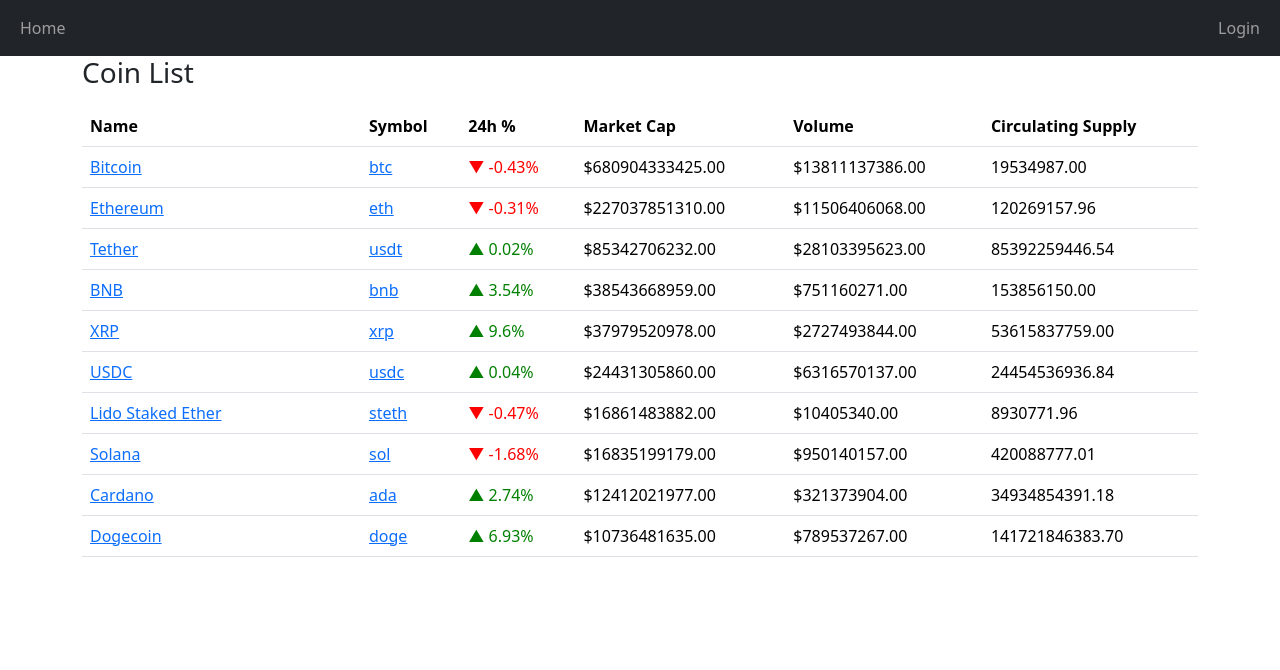
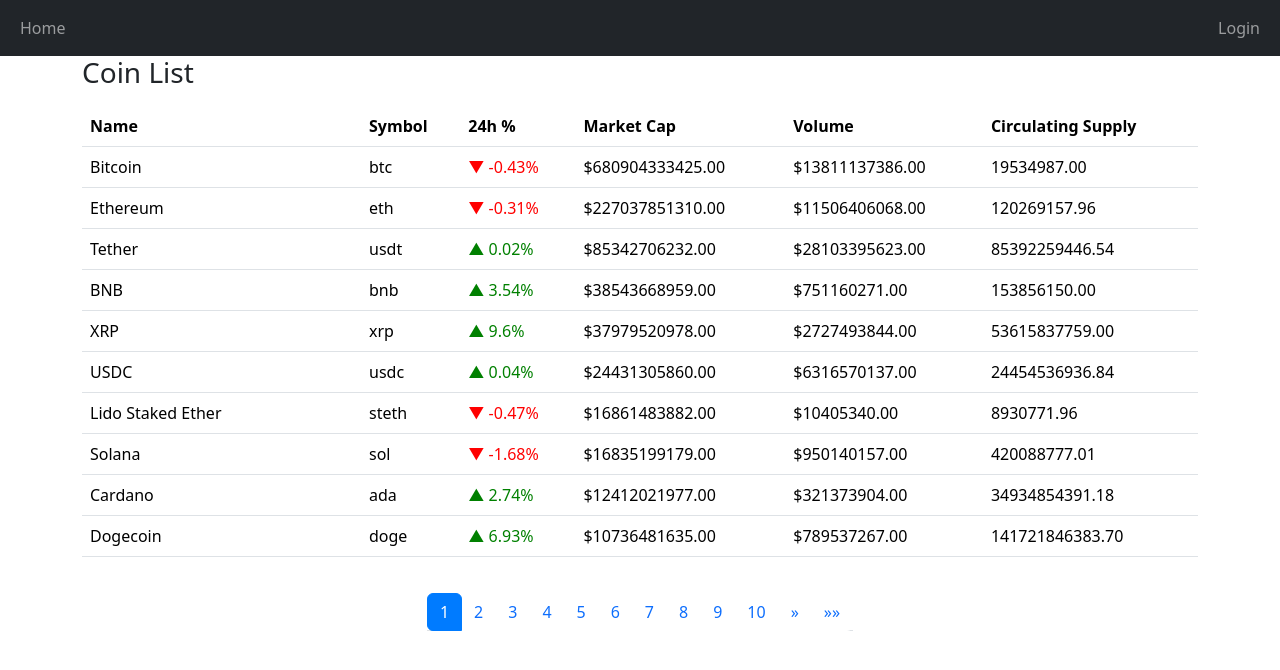
Before and after one commit to Flash-7/CryptoProject, a Django app: page /coins/ in a window 1280 px wide. Shown: the top 670 px of the page. Run offline with Django 4.2, Linux system fonts and the light colour scheme; data comes from the database, SQL or seed files in the repository.

Commit message:
Pagination and Highlight page commit

```diff
--- a/cryptoapp/templates/cryptoapp/coin_list.html
+++ b/cryptoapp/templates/cryptoapp/coin_list.html
@@ -23,12 +23,15 @@
             font-size: 1.2em; /* Adjust the size as needed */
             line-height: 0;
         }
+        .pagination {
+            margin-top: 20px;
+        }
     </style>
 
     <h1 class="h3 mb-3">Coin List</h1>
     <div class="table-responsive">
         <table class="table">
-            <thead class ="thead-light">
+            <thead class="thead-light">
                 <tr>
                     <th class="w-25">Name</th>
                     <th class="w-15">Symbol</th>
@@ -40,9 +43,9 @@
             </thead>
             <tbody>
                 {% for coin in coins %}
-                <tr class="py-4" >
-                    <td class="w-25"><a href="{% url 'cryptoapp:coin_details' coin.id %}">{{ coin.name }}</a></td>
-                    <td class="w-15"><a href="{% url 'cryptoapp:coin_details' coin.id %}">{{ coin.symbol }}</a></td>
+                    <tr class="py-4">
+                        <td class="w-25"><span class="link-style" onclick="location.href='{% url 'cryptoapp:coin_details' coin.id %}'">{{ coin.name }}</span></td>
+                        <td class="w-15"><span class="link-style" onclick="location.href='{% url 'cryptoapp:coin_details' coin.id %}'">{{ coin.symbol }}</span></td>
                         <td class="w-15 {% if coin.price_change_percentage_24h < 0 %}negative-change{% else %}positive-change{% endif %}">
                             <span class="{% if coin.price_change_percentage_24h < 0 %}negative-change{% else %}positive-change{% endif %}">
                                 {% if coin.price_change_percentage_24h < 0 %}&#9660;{% else %}&#9650;{% endif %}
@@ -57,5 +60,65 @@
             </tbody>
         </table>
     </div>
+
+<nav aria-label="Page navigation" class="d-flex justify-content-center">
+    <ul class="pagination nav nav-tabs">
+        {% if coins.has_previous %}
+            <li class="page-item nav-item">
+                <a class="page-link nav-link" href="?page=1" aria-label="First">
+                    <span aria-hidden="true">&laquo;&laquo;</span>
+                </a>
+            </li>
+            <li class="page-item nav-item">
+                <a class="page-link nav-link" href="?page={{ coins.previous_page_number }}" aria-label="Previous">
+                    <span aria-hidden="true">&laquo;</span>
+                </a>
+            </li>
+        {% endif %}
+
+        {% for page_num in coins.paginator.page_range %}
+            <li class="page-item nav-item {% if page_num == coins.number %}active{% endif %}">
+                <a class="page-link nav-link" href="?page={{ page_num }}">{{ page_num }}</a>
+            </li>
+        {% endfor %}
+
+        {% if coins.has_next %}
+            <li class="page-item nav-item">
+                <a class="page-link nav-link" href="?page={{ coins.next_page_number }}" aria-label="Next">
+                    <span aria-hidden="true">&raquo;</span>
+                </a>
+            </li>
+            <li class="page-item nav-item">
+                <a class="page-link nav-link" href="?page={{ coins.paginator.num_pages }}" aria-label="Last">
+                    <span aria-hidden="true">&raquo;&raquo;</span>
+                </a>
+            </li>
+        {% endif %}
+    </ul>
+</nav>
+
+<style>
+    .pagination {
+        margin-top: 20px;
+    }
+
+    .pagination .page-item.disabled .page-link,
+    .pagination .page-item.disabled .page-link:hover {
+        cursor: not-allowed; /* Disable cursor for disabled links */
+    }
+
+    .pagination .page-item:not(.disabled) .page-link:hover {
+        background-color: #f8f9fa; /* Background color on hover */
+        border-color: #dee2e6; /* Border color on hover */
+    }
+
+    .pagination .page-item.active .page-link {
+        background-color: #007bff; /* Background color for active link */
+        border-color: #007bff; /* Border color for active link */
+        color: #fff; /* Text color for active link */
+    }
 </style>
+
+
+
 {% endblock %}
--- a/cryptoapp/urls.py
+++ b/cryptoapp/urls.py
@@ -29,5 +29,6 @@
 
     path('coins/', views.coin_list, name='coin_list'),
     path('coin/<int:id>/', views.coin_details, name='coin_details'),
+    path('highlight/', views.highlight_view, name='highlight_view'),
 
 ]
--- a/cryptoapp/views.py
+++ b/cryptoapp/views.py
@@ -4,6 +4,7 @@
 from django.contrib.auth.decorators import login_required, permission_required
 from django.contrib.auth import login, logout, authenticate
 from django.contrib.auth.models import User, Group
+from django.core.paginator import Paginator, EmptyPage, PageNotAnInteger
 
 
 @login_required(login_url="/login")
@@ -25,11 +26,46 @@
 
 
 def coin_list(request):
-    coins = Coin.objects.all().order_by(
-        '-market_cap')[:10]
+    # Assuming coins is your queryset
+    coins_list = Coin.objects.all().order_by('-market_cap')
+
+    # Set the number of items per page
+    items_per_page = 10
+
+    paginator = Paginator(coins_list, items_per_page)
+    page = request.GET.get('page')
+
+    try:
+        coins = paginator.page(page)
+    except PageNotAnInteger:
+        # If page is not an integer, deliver first page.
+        coins = paginator.page(1)
+    except EmptyPage:
+        # If page is out of range (e.g., 9999), deliver last page.
+        coins = paginator.page(paginator.num_pages)
+
     return render(request, 'cryptoapp/coin_list.html', {'coins': coins})
 
 
 def coin_details(request, id):
     coin = get_object_or_404(Coin, pk=id)
     return render(request, 'cryptoapp/coin_details.html', {'coin': coin})
+
+
+def highlight_view(request):
+    # Top 10 gainers
+    top_gainers = Coin.objects.order_by('-price_change_percentage_24h')[:10]
+
+    # Top 10 losers
+    top_losers = Coin.objects.order_by('price_change_percentage_24h')[:10]
+
+    # Volume buzzers with highest volume
+    volume_buzzers = Coin.objects.order_by('-total_volume')[:10]
+
+    context = {
+        'top_gainers': top_gainers,
+        'top_losers': top_losers,
+        'volume_buzzers': volume_buzzers,
+    }
+
+    return render(request, 'cryptoapp/highlight.html', context)
```
Also changed, not shown: cryptoapp/templates/cryptoapp/coin_details.html (+25 -16 lines), cryptoapp/templates/cryptoapp/highlight.html (added, +113 -0 lines). Lines whose indentation alone changed are shown as unchanged.
